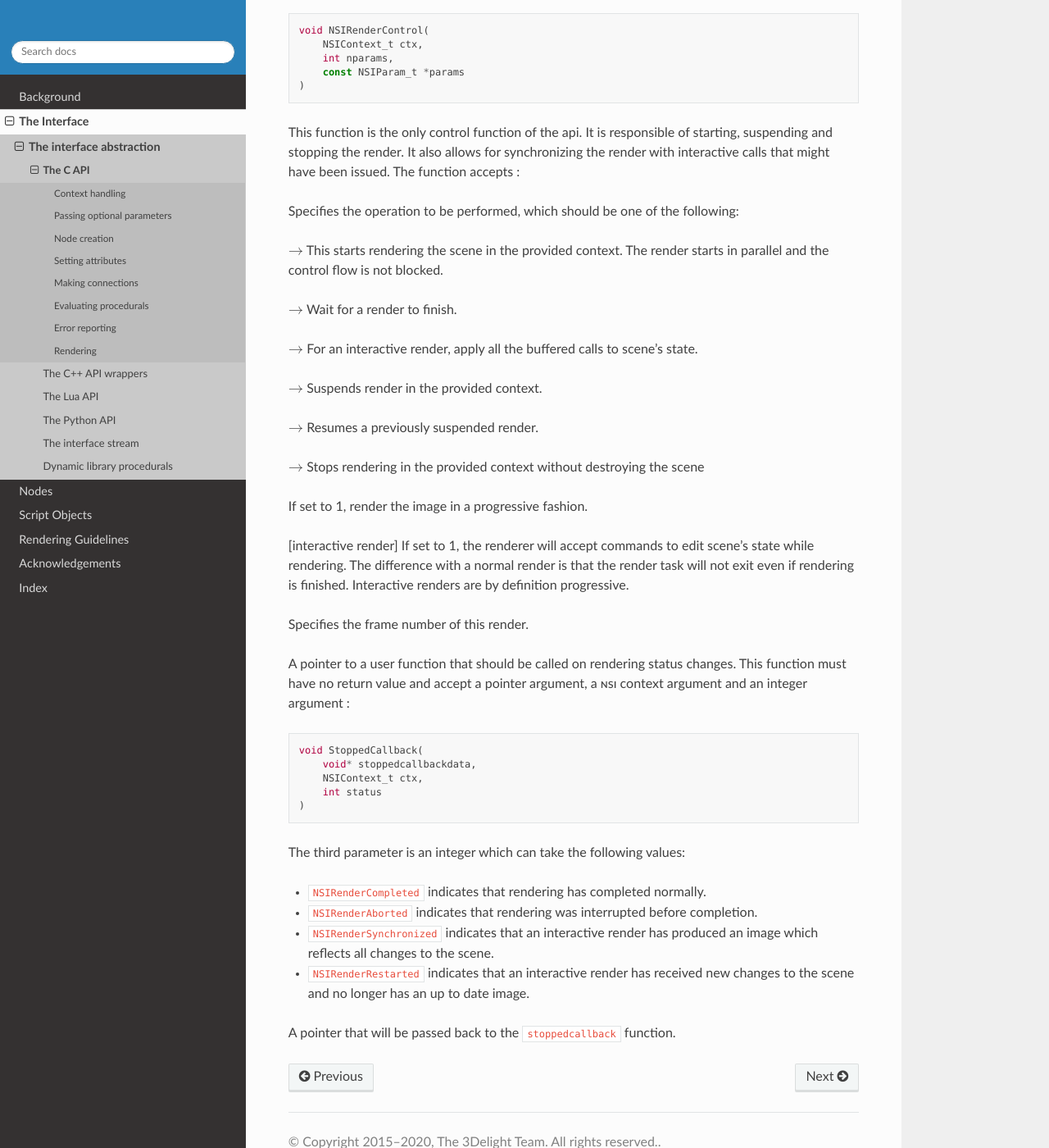
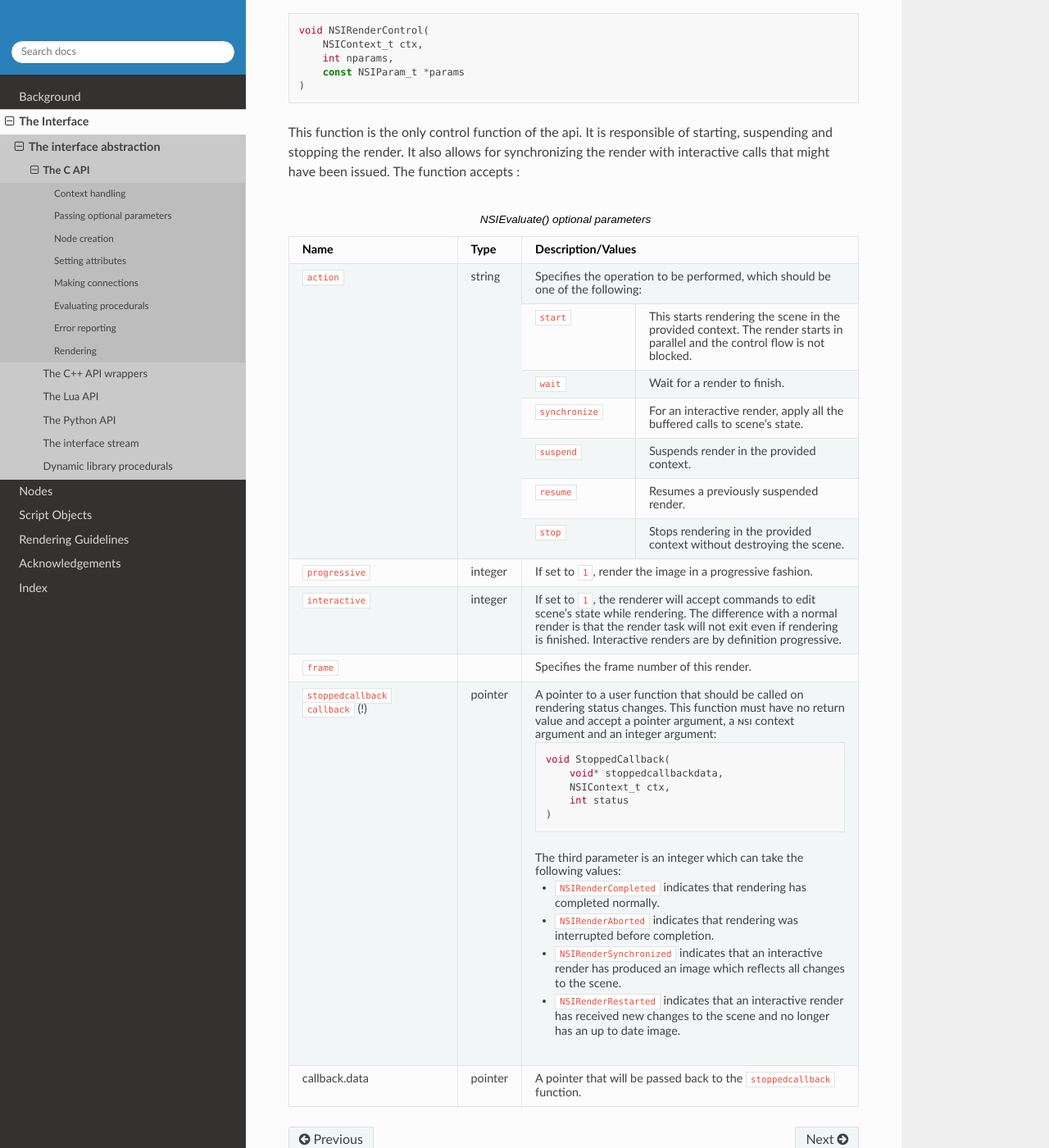
Before and after one commit to virtualritz/nsi-docs, a Sphinx documentation site: the page built from docs/c-api.rst, in a window 1280 px wide and 1400 px high, scrolled down 9384 px. Shown: the whole window at 82% size. Built offline with Sphinx 7.4.7 and the Read the Docs theme 2.0.0, drawn with Linux system fonts in a browser that asks for light colours; some of the changed text lies outside the part shown.

Commit message:
Added last missing table to C API.

```diff
--- a/docs/c-api.rst
+++ b/docs/c-api.rst
@@ -619,59 +629,81 @@ of starting, suspending and stopping the render. It also allows for
 synchronizing the render with interactive calls that might have been
 issued. The function accepts :
 
-Specifies the operation to be performed, which should be one of the
-following:
+.. table:: NSIEvaluate() optional parameters
+    :widths: 3 1 2 4
 
-:math:`\rightarrow` This starts rendering the scene in the provided
-context. The render starts in parallel and the control flow is not
-blocked.
-
-:math:`\rightarrow` Wait for a render to finish.
-
-:math:`\rightarrow` For an interactive render, apply all the buffered
-calls to scene’s state.
-
-:math:`\rightarrow` Suspends render in the provided context.
-
-:math:`\rightarrow` Resumes a previously suspended render.
-
-:math:`\rightarrow` Stops rendering in the provided context without
-destroying the scene
-
-If set to 1, render the image in a progressive fashion.
-
-[interactive render] If set to 1, the renderer will accept commands to
-edit scene’s state while rendering. The difference with a normal render
-is that the render task will not exit even if rendering is finished.
-Interactive renders are by definition progressive.
-
-Specifies the frame number of this render.
-
-A pointer to a user function that should be called on rendering status
-changes. This function must have no return value and accept a pointer
-argument, a |nsi| context argument and an integer argument :
-
-.. code-block:: c
-
-   void StoppedCallback(
-       void* stoppedcallbackdata,
-       NSIContext_t ctx,
-       int status
-   )
-
-The third parameter is an integer which can take the following values:
-
--  ``NSIRenderCompleted`` indicates that rendering has completed
-   normally.
-
--  ``NSIRenderAborted`` indicates that rendering was interrupted before
-   completion.
-
--  ``NSIRenderSynchronized`` indicates that an interactive render has
-   produced an image which reflects all changes to the scene.
-
--  ``NSIRenderRestarted`` indicates that an interactive render has
-   received new changes to the scene and no longer has an up to date
-   image.
-
-A pointer that will be passed back to the ``stoppedcallback`` function.
+    +------------------------+----------+----------------------------------------------------+
+    | **Name**               | **Type** | **Description/Values**                             |
+    +========================+==========+====================================================+
+    | ``action``             | string   | Specifies the operation to be performed, which     |
+    |                        |          | should be one of the following:                    |
+    |                        |          +--------------------+-------------------------------+
+    |                        |          | ``start``          | This starts rendering the     |
+    |                        |          |                    | scene in the provided         |
+    |                        |          |                    | context. The render starts in |
+    |                        |          |                    | parallel and the control flow |
+    |                        |          |                    | is not blocked.               |
+    |                        |          +--------------------+-------------------------------+
+    |                        |          | ``wait``           | Wait for a render to finish.  |
+    |                        |          +--------------------+-------------------------------+
+    |                        |          | ``synchronize``    | For an interactive render,    |
+    |                        |          |                    | apply all the buffered calls  |
+    |                        |          |                    | to scene’s state.             |
+    |                        |          +--------------------+-------------------------------+
+    |                        |          | ``suspend``        | Suspends render in the        |
+    |                        |          |                    | provided context.             |
+    |                        |          +--------------------+-------------------------------+
+    |                        |          | ``resume``         | Resumes a previously          |
+    |                        |          |                    | suspended render.             |
+    |                        |          +--------------------+-------------------------------+
+    |                        |          | ``stop``           | Stops rendering in the        |
+    |                        |          |                    | provided context without      |
+    |                        |          |                    | destroying the scene.         |
+    +------------------------+----------+--------------------+-------------------------------+
+    | ``progressive``        | integer  | If set to ``1``, render the image in a progressive |
+    |                        |          | fashion.                                           |
+    +------------------------+----------+----------------------------------------------------+
+    | ``interactive``        | integer  | If set to ``1``, the renderer will accept commands |
+    |                        |          | to edit scene’s state while rendering.             |
+    |                        |          | The difference with a normal render is that the    |
+    |                        |          | render task will not exit even if rendering is     |
+    |                        |          | finished. Interactive renders are by definition    |
+    |                        |          | progressive.                                       |
+    +------------------------+----------+----------------------------------------------------+
+    | ``frame``              |          | Specifies the frame number of this render.         |
+    +------------------------+----------+----------------------------------------------------+
+    | ``stoppedcallback``    | pointer  | A pointer to a user function that should be        |
+    |                        |          | called on rendering status changes. This function  |
+    | ``callback`` (!)       |          | must have no return value and accept a pointer     |
+    |                        |          | argument, a |nsi| context argument and an integer  |
+    |                        |          | argument:                                          |
+    |                        |          |                                                    |
+    |                        |          | .. code-block:: c                                  |
+    |                        |          |                                                    |
+    |                        |          |     void StoppedCallback(                          |
+    |                        |          |         void* stoppedcallbackdata,                 |
+    |                        |          |         NSIContext_t ctx,                          |
+    |                        |          |         int status                                 |
+    |                        |          |     )                                              |
+    |                        |          |                                                    |
+    |                        |          | The third parameter is an integer which can take   |
+    |                        |          | the following values:                              |
+    |                        |          |                                                    |
+    |                        |          | *  ``NSIRenderCompleted`` indicates that           |
+    |                        |          |    rendering has completed normally.               |
+    |                        |          |                                                    |
+    |                        |          | *  ``NSIRenderAborted`` indicates that rendering   |
+    |                        |          |    was interrupted before completion.              |
+    |                        |          |                                                    |
+    |                        |          | *  ``NSIRenderSynchronized`` indicates that an     |
+    |                        |          |    interactive render has produced an image which  |
+    |                        |          |    reflects all changes to the scene.              |
+    |                        |          |                                                    |
+    |                        |          | *  ``NSIRenderRestarted`` indicates that an        |
+    |                        |          |    interactive render has received new changes to  |
+    |                        |          |    the scene and no longer has an up to date       |
+    |                        |          |    image.                                          |
+    +------------------------+----------+----------------------------------------------------+
+    | callback.data          | pointer  | A pointer that will be passed back to the          |
+    |                        |          | ``stoppedcallback`` function.                      |
+    +------------------------+----------+----------------------------------------------------+
--- a/docs/guidelines.rst
+++ b/docs/guidelines.rst
@@ -39,6 +39,10 @@ definition and will be ignored.
    *emissive*.
 
 .. _section:attributes:
+
+.. index::
+    .root node
+    root node
 
 A word – or two – about attributes
 ----------------------------------
```
Also changed, not shown: other parts of docs/c-api.rst (+11 -1 lines), docs/nodes.rst (+29 -6 lines).
